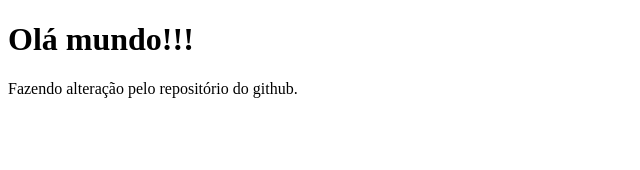
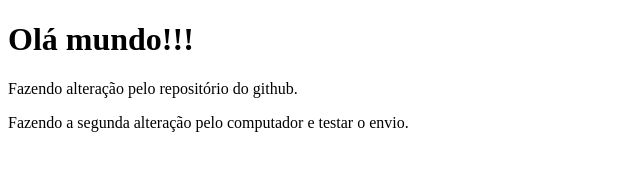
Before and after one commit to JoseNeto6415/aulasIfBraganca, a plain HTML site: page index.html in a window 1280 px wide. Shown: the whole page, without its empty margins (0-640 px from the left). Drawn offline with Linux system fonts and the light colour scheme.

Commit message:
Alternado pelo computador.

```diff
--- a/index.html
+++ b/index.html
@@ -8,5 +8,6 @@
 <body>
     <h1>Olá mundo!!!</h1>
     <p>Fazendo alteração pelo repositório do github.</p>
+    <p>Fazendo a segunda alteração pelo computador e testar o envio.</p>
 </body>
 </html>
```
